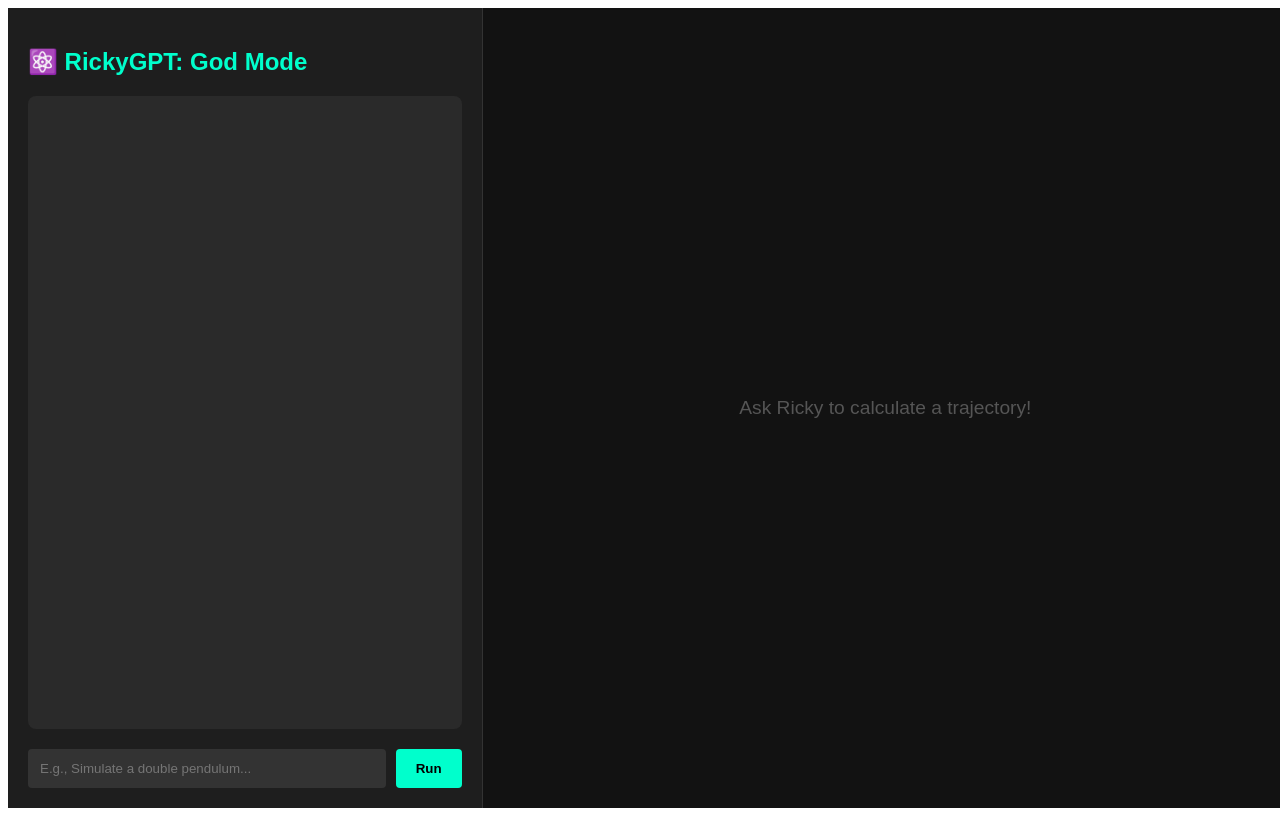
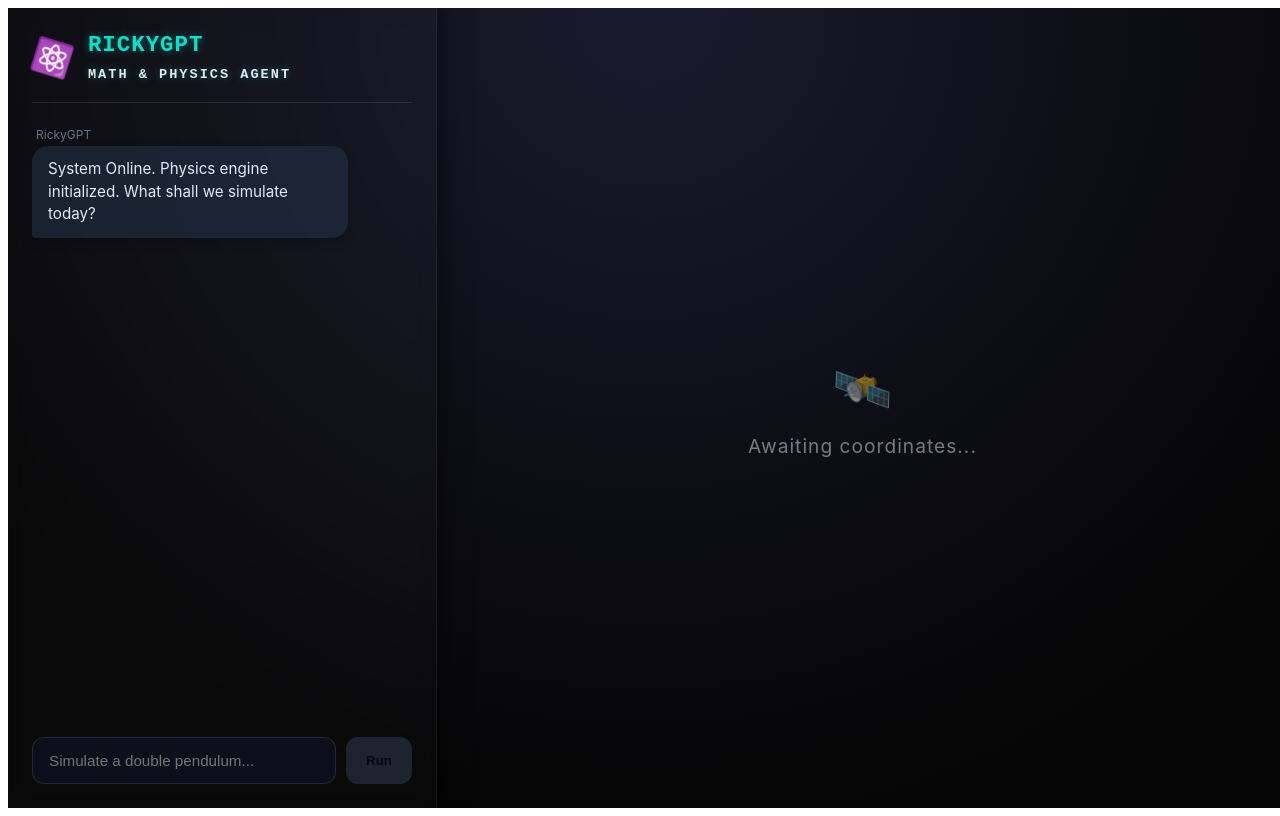
Before and after one commit to RicardoLamarca/rickygpt-backend, a React (Vite) app in the folder rickygpt-ui/: page / in a window 1280 px wide. Built offline with nearby package versions, Linux system fonts and the light colour scheme; what react-plotly.js would draw is missing.

Commit message:
Update UI

```diff
--- a/rickygpt-ui/src/App.jsx
+++ b/rickygpt-ui/src/App.jsx
@@ -4,13 +4,14 @@ const Plot = PlotlyPlot.default || PlotlyPlot;
 
 function App() {
   const [prompt, setPrompt] = useState("");
-  const [chatHistory, setChatHistory] = useState([]);
+  const [chatHistory, setChatHistory] = useState([
+    { role: 'ai', content: "System Online. Physics engine initialized. What shall we simulate today?" }
+  ]);
   const [simData, setSimData] = useState(null);
   const [isAnimating, setIsAnimating] = useState(false);
   const [currentFrame, setCurrentFrame] = useState(0);
   const [isLoading, setIsLoading] = useState(false);
 
-  // Helper to find how many frames we have, regardless of if it's x or x1
   const maxFrames = simData?.x ? simData.x.length : (simData?.x1 ? simData.x1.length : 0);
 
   const handleSubmit = async (e) => {
@@ -37,12 +38,22 @@ function App() {
       }
     } catch (error) {
       console.error("Error:", error);
-      setChatHistory([...newChat, { role: 'ai', content: "Server Error. Is the FastAPI backend running?" }]);
+      setChatHistory([...newChat, { role: 'ai', content: "Server Error: Unable to reach the RickyGPT backend." }]);
     }
     setIsLoading(false);
   };
 
-  // Setup animation length when new data arrives
+  const handleDownload = () => {
+    if (!simData) return;
+    const dataStr = "data:text/json;charset=utf-8," + encodeURIComponent(JSON.stringify(simData, null, 2));
+    const downloadAnchorNode = document.createElement('a');
+    downloadAnchorNode.setAttribute("href", dataStr);
+    downloadAnchorNode.setAttribute("download", "ricky_simulation_data.json");
+    document.body.appendChild(downloadAnchorNode);
+    downloadAnchorNode.click();
+    downloadAnchorNode.remove();
+  };
+
   useEffect(() => {
     if (maxFrames > 0) {
       setCurrentFrame(maxFrames);
@@ -50,7 +61,6 @@ function App() {
     }
   }, [simData, maxFrames]);
 
-  // The Animation Engine
   useEffect(() => {
     let interval;
     if (isAnimating && maxFrames > 0) {
@@ -60,7 +70,7 @@ function App() {
             setIsAnimating(false);
             return prev;
           }
-          return prev + 5; // Animation speed
+          return prev + 5;
         });
       }, 30);
     }
@@ -68,105 +78,202 @@ function App() {
   }, [isAnimating, maxFrames]);
 
   return (
-    <div style={{ display: 'flex', height: '100vh', width: '100vw', fontFamily: 'sans-serif', backgroundColor: '#1e1e1e', color: 'white', margin: 0 }}>
+    <div style={{
+      display: 'flex', height: '100vh', width: '100vw', fontFamily: '"Inter", "Segoe UI", sans-serif',
+      backgroundColor: '#050505', backgroundImage: 'radial-gradient(circle at 50% 0%, #1a1a2e 0%, #050505 80%)',
+      color: '#e2e8f0', margin: 0, overflow: 'hidden'
+    }}>
 
       {/* LEFT PANEL: Chat Interface */}
-      <div style={{ width: '35%', padding: '20px', display: 'flex', flexDirection: 'column', borderRight: '1px solid #333' }}>
-        <h2 style={{ color: '#00ffcc' }}>⚛️ RickyGPT: God Mode</h2>
+      <div style={{
+        width: '380px', display: 'flex', flexDirection: 'column',
+        backgroundColor: 'rgba(255, 255, 255, 0.02)', backdropFilter: 'blur(10px)',
+        borderRight: '1px solid rgba(255,255,255,0.05)', padding: '24px', zIndex: 10,
+        boxShadow: '4px 0 24px rgba(0,0,0,0.5)'
+      }}>
 
-        <div style={{ flexGrow: 1, overflowY: 'auto', marginBottom: '20px', padding: '10px', backgroundColor: '#2a2a2a', borderRadius: '8px' }}>
+        {/* Header */}
+        <div style={{ display: 'flex', alignItems: 'center', gap: '16px', marginBottom: '24px', paddingBottom: '16px', borderBottom: '1px solid rgba(255,255,255,0.1)' }}>
+          <div style={{ fontSize: '32px', animation: 'spin 10s linear infinite' }}>⚛️</div>
+          <h2 style={{
+            margin: 0, color: '#00e6cc', fontSize: '1.4rem', fontWeight: '900',
+            letterSpacing: '1px', textTransform: 'uppercase',
+            fontFamily: '"Courier New", Courier, monospace', textShadow: '0 0 8px rgba(0, 230, 204, 0.4)',
+            lineHeight: '1.2'
+          }}>
+            RickyGPT<br/>
+            <span style={{ color: '#e2e8f0', fontSize: '0.85rem', letterSpacing: '2px' }}>MATH & PHYSICS AGENT</span>
+          </h2>
+        </div>
+
+        {/* Chat History */}
+        <div style={{ flexGrow: 1, overflowY: 'auto', display: 'flex', flexDirection: 'column', gap: '16px', paddingRight: '8px', marginBottom: '20px' }}>
           {chatHistory.map((msg, idx) => (
-            <div key={idx} style={{ marginBottom: '15px', textAlign: msg.role === 'user' ? 'right' : 'left' }}>
-              <span style={{
-                backgroundColor: msg.role === 'user' ? '#007bff' : '#444',
-                padding: '10px', borderRadius: '8px', display: 'inline-block', maxWidth: '90%', whiteSpace: 'pre-wrap'
+            <div key={idx} style={{
+              alignSelf: msg.role === 'user' ? 'flex-end' : 'flex-start',
+              maxWidth: '85%', display: 'flex', flexDirection: 'column', gap: '4px'
+            }}>
+              <span style={{ fontSize: '0.75rem', color: '#64748b', marginLeft: '4px', textAlign: msg.role === 'user' ? 'right' : 'left' }}>
+                {msg.role === 'user' ? 'You' : 'RickyGPT'}
+              </span>
+              <div style={{
+                backgroundColor: msg.role === 'user' ? '#00e6cc' : 'rgba(30, 41, 59, 0.8)',
+                color: msg.role === 'user' ? '#020617' : '#e2e8f0',
+                padding: '12px 16px', borderRadius: msg.role === 'user' ? '16px 16px 4px 16px' : '16px 16px 16px 4px',
+                fontSize: '0.95rem', lineHeight: '1.5', whiteSpace: 'pre-wrap',
+                boxShadow: msg.role === 'user' ? '0 4px 12px rgba(0, 230, 204, 0.2)' : '0 4px 12px rgba(0,0,0,0.2)'
               }}>
                 {msg.content}
-              </span>
+              </div>
             </div>
           ))}
-          {isLoading && <div style={{ color: '#00ffcc', fontStyle: 'italic' }}>RickyGPT is calculating physics...</div>}
+
+          {isLoading && (
+            <div style={{ alignSelf: 'flex-start', display: 'flex', alignItems: 'center', gap: '8px', padding: '12px 16px', backgroundColor: 'rgba(30, 41, 59, 0.5)', borderRadius: '16px 16px 16px 4px' }}>
+              <div style={{ width: '8px', height: '8px', backgroundColor: '#00e6cc', borderRadius: '50%', animation: 'pulse 1s infinite' }} />
+              <span style={{ color: '#00e6cc', fontStyle: 'italic', fontSize: '0.9rem' }}>Crunching physics...</span>
+            </div>
+          )}
         </div>
 
-        <form onSubmit={handleSubmit} style={{ display: 'flex' }}>
+        {/* Input Form */}
+        <form onSubmit={handleSubmit} style={{ display: 'flex', gap: '10px' }}>
           <input
             type="text"
             value={prompt}
             onChange={(e) => setPrompt(e.target.value)}
-            placeholder="E.g., Simulate a double pendulum..."
-            style={{ flexGrow: 1, padding: '12px', borderRadius: '4px', border: 'none', marginRight: '10px', backgroundColor: '#333', color: 'white' }}
+            placeholder="Simulate a double pendulum..."
+            style={{
+              flexGrow: 1, padding: '14px 16px', borderRadius: '12px', border: '1px solid rgba(255,255,255,0.1)',
+              backgroundColor: 'rgba(15, 23, 42, 0.6)', color: 'white', fontSize: '0.95rem', outline: 'none'
+            }}
+            onFocus={(e) => e.target.style.borderColor = '#00e6cc'}
+            onBlur={(e) => e.target.style.borderColor = 'rgba(255,255,255,0.1)'}
           />
-          <button type="submit" disabled={isLoading} style={{ padding: '12px 20px', cursor: 'pointer', backgroundColor: '#00ffcc', color: '#000', border: 'none', borderRadius: '4px', fontWeight: 'bold' }}>
+          <button
+            type="submit"
+            disabled={isLoading || !prompt.trim()}
+            style={{
+              padding: '0 20px', cursor: (isLoading || !prompt.trim()) ? 'not-allowed' : 'pointer',
+              backgroundColor: (isLoading || !prompt.trim()) ? '#334155' : '#00e6cc',
+              color: '#020617', border: 'none', borderRadius: '12px', fontWeight: 'bold',
+              transition: 'all 0.2s ease', opacity: (isLoading || !prompt.trim()) ? 0.5 : 1
+            }}
+          >
             Run
           </button>
         </form>
       </div>
 
       {/* RIGHT PANEL: Interactive WebGL Physics Visualizer */}
-      <div style={{ width: '65%', position: 'relative', display: 'flex', alignItems: 'center', justifyContent: 'center', backgroundColor: '#121212', overflow: 'hidden' }}>
+      <div style={{ flexGrow: 1, position: 'relative', display: 'flex', alignItems: 'center', justifyContent: 'center' }}>
 
-        {maxFrames > 0 && (
-          <div style={{ position: 'absolute', top: '20px', left: '20px', zIndex: 10 }}>
+        {maxFrames > 0 ? (
+           <>
+             <Plot
+               data={
+                 simData.x1 && simData.x2 ? [
+                   {
+                     x: simData.x2.slice(0, currentFrame), y: simData.y2.slice(0, currentFrame),
+                     type: 'scatter', mode: 'lines', line: { color: 'rgba(0, 230, 204, 0.3)', width: 2 }
+                   },
+                   {
+                     x: [0, simData.x1[currentFrame - 1 || 0], simData.x2[currentFrame - 1 || 0]],
+                     y: [0, simData.y1[currentFrame - 1 || 0], simData.y2[currentFrame - 1 || 0]],
+                     type: 'scatter', mode: 'lines+markers',
+                     line: { color: '#ffffff', width: 3 }, marker: { color: '#00e6cc', size: 10, line: {color: '#ffffff', width: 2} }
+                   }
+                 ]
+                 : simData.x && simData.y ? [
+                   {
+                     x: simData.x.slice(0, currentFrame), y: simData.y.slice(0, currentFrame), z: simData.z ? simData.z.slice(0, currentFrame) : null,
+                     type: simData.z ? 'scatter3d' : 'scatter', mode: 'lines', line: { color: '#00e6cc', width: 3 }
+                   }
+                 ] : []
+               }
+               layout={{
+                 paper_bgcolor: 'transparent', plot_bgcolor: 'transparent', font: { color: '#64748b' },
+                 margin: { t: 40, r: 40, b: 40, l: 40 }, autosize: true,
+                 xaxis: { showgrid: true, gridcolor: 'rgba(255,255,255,0.05)', zerolinecolor: 'rgba(255,255,255,0.1)' },
+                 yaxis: { scaleanchor: "x", scaleratio: 1, showgrid: true, gridcolor: 'rgba(255,255,255,0.05)', zerolinecolor: 'rgba(255,255,255,0.1)' },
+                 showlegend: false
+               }}
+               style={{ width: '100%', height: '100%' }}
+             />
+
+             {/* Floating Control Deck */}
+             <div style={{
+               position: 'absolute', bottom: '40px', left: '50%', transform: 'translateX(-50%)',
+               backgroundColor: 'rgba(15, 23, 42, 0.8)', backdropFilter: 'blur(10px)',
+               padding: '12px 24px', borderRadius: '30px', border: '1px solid rgba(255,255,255,0.1)',
+               display: 'flex', alignItems: 'center', gap: '20px', boxShadow: '0 10px 30px rgba(0,0,0,0.5)'
+             }}>
                <button
                  onClick={() => {
                    if (currentFrame >= maxFrames) setCurrentFrame(1);
                    setIsAnimating(!isAnimating);
                  }}
-              style={{ padding: '10px 20px', backgroundColor: '#00ffcc', color: '#121212', border: 'none', borderRadius: '5px', fontWeight: 'bold', cursor: 'pointer' }}
+                 style={{
+                   padding: '8px 20px', backgroundColor: '#00e6cc', color: '#020617',
+                   border: 'none', borderRadius: '20px', fontWeight: 'bold', cursor: 'pointer',
+                   display: 'flex', alignItems: 'center', gap: '8px', minWidth: '100px', justifyContent: 'center'
+                 }}
                >
-              {isAnimating ? "⏸ Pause" : currentFrame >= maxFrames ? "🔄 Replay Animation" : "▶️ Play"}
+                 {isAnimating ? "⏸ Pause" : currentFrame >= maxFrames ? "🔄 Replay" : "▶️ Play"}
+               </button>
+
+               {/* NEW: Frame Slider */}
+               <input
+                 type="range"
+                 min="1"
+                 max={maxFrames || 1}
+                 value={currentFrame || 1}
+                 onChange={(e) => {
+                   setIsAnimating(false); // Stop playing if they manually drag it
+                   setCurrentFrame(parseInt(e.target.value));
+                 }}
+                 style={{ width: '150px', cursor: 'pointer', accentColor: '#00e6cc' }}
+               />
+
+               <span style={{ fontSize: '0.85rem', color: '#94a3b8', fontFamily: 'monospace', minWidth: '80px', textAlign: 'right' }}>
+                 {currentFrame} / {maxFrames}
+               </span>
+
+               <div style={{ width: '1px', height: '24px', backgroundColor: 'rgba(255,255,255,0.2)' }} />
+
+               <button
+                 onClick={handleDownload}
+                 title="Download Raw Math Data"
+                 style={{
+                   padding: '8px 16px', backgroundColor: 'transparent', color: '#00e6cc',
+                   border: '1px solid #00e6cc', borderRadius: '20px', fontWeight: 'bold', cursor: 'pointer',
+                   display: 'flex', alignItems: 'center', gap: '6px', transition: 'all 0.2s'
+                 }}
+                 onMouseOver={(e) => { e.target.style.backgroundColor = 'rgba(0, 230, 204, 0.1)' }}
+                 onMouseOut={(e) => { e.target.style.backgroundColor = 'transparent' }}
+               >
+                 💾 JSON
                </button>
              </div>
-        )}
-
-        {maxFrames > 0 ? (
-           <Plot
-             data={
-               // SCENARIO A: Double Pendulum (It has x1, y1, x2, y2)
-               simData.x1 && simData.x2 ? [
-                 // 1. The faint trail of the bottom weight
-                 {
-                   x: simData.x2.slice(0, currentFrame),
-                   y: simData.y2.slice(0, currentFrame),
-                   type: 'scatter', mode: 'lines', line: { color: '#444444', width: 2 }
-                 },
-                 // 2. The literal rods and weights for the CURRENT frame
-                 {
-                   x: [0, simData.x1[currentFrame - 1 || 0], simData.x2[currentFrame - 1 || 0]],
-                   y: [0, simData.y1[currentFrame - 1 || 0], simData.y2[currentFrame - 1 || 0]],
-                   type: 'scatter', mode: 'lines+markers',
-                   line: { color: '#ffffff', width: 4 }, marker: { color: '#00ffcc', size: 12 }
-                 }
-               ]
-               // SCENARIO B: Standard Single Object (Lorenz, Waves, etc)
-               : simData.x && simData.y ? [
-                 {
-                   x: simData.x.slice(0, currentFrame),
-                   y: simData.y.slice(0, currentFrame),
-                   z: simData.z ? simData.z.slice(0, currentFrame) : null,
-                   type: simData.z ? 'scatter3d' : 'scatter', mode: 'lines', line: { color: '#00ffcc', width: 3 }
-                 }
-               ] : []
-             }
-             layout={{
-               title: 'Interactive Physics Simulation',
-               paper_bgcolor: '#121212', plot_bgcolor: '#121212', font: { color: '#ffffff' },
-               autosize: true,
-               // This prevents the pendulum arms from stretching when your screen is wide!
-               yaxis: { scaleanchor: "x", scaleratio: 1 },
-               showlegend: false
-             }}
-             style={{ width: '100%', height: '100%' }}
-           />
+           </>
         ) : simData ? (
-           <div style={{ color: '#ff4444', padding: '20px', backgroundColor: '#2a0000', borderRadius: '8px' }}>
-             <h3>🚨 AI Data Formatting Error</h3>
-             <pre style={{ color: '#ffaaaa' }}>{JSON.stringify(simData, null, 2)}</pre>
+           <div style={{ color: '#ef4444', padding: '24px', backgroundColor: 'rgba(239, 68, 68, 0.1)', border: '1px solid rgba(239, 68, 68, 0.3)', borderRadius: '12px', maxWidth: '80%' }}>
+             <h3 style={{ marginTop: 0 }}>🚨 Data Formatting Error</h3>
+             <pre style={{ overflowX: 'auto', fontSize: '0.85rem' }}>{JSON.stringify(simData, null, 2)}</pre>
            </div>
         ) : (
-           <div style={{ color: '#555', fontSize: '1.2rem' }}>Ask Ricky to calculate a trajectory!</div>
+           <div style={{ display: 'flex', flexDirection: 'column', alignItems: 'center', gap: '16px', opacity: 0.5 }}>
+             <div style={{ fontSize: '48px' }}>🛰️</div>
+             <div style={{ fontSize: '1.2rem', letterSpacing: '1px' }}>Awaiting coordinates...</div>
+           </div>
         )}
       </div>
+
+      {/* Global CSS for Animations */}
+      <style>{`
+        @keyframes pulse { 0% { opacity: 0.5; transform: scale(0.8); } 50% { opacity: 1; transform: scale(1.2); } 100% { opacity: 0.5; transform: scale(0.8); } }
+        @keyframes spin { 100% { transform: rotate(360deg); } }
+      `}</style>
     </div>
   );
 }
```
Lines whose indentation alone changed are shown as unchanged.
